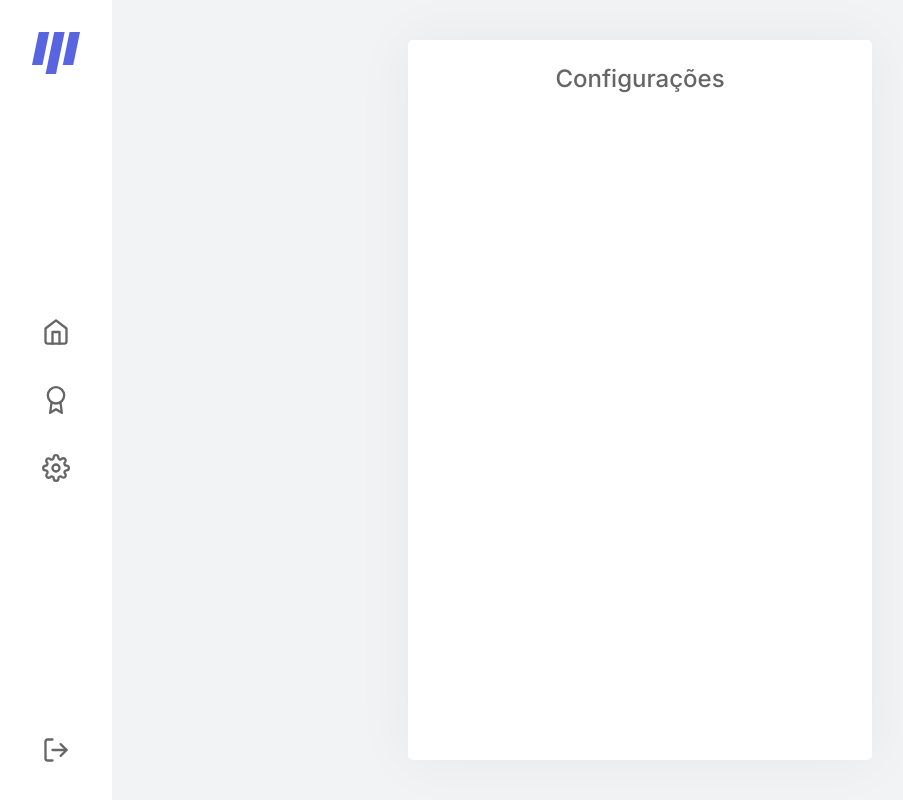
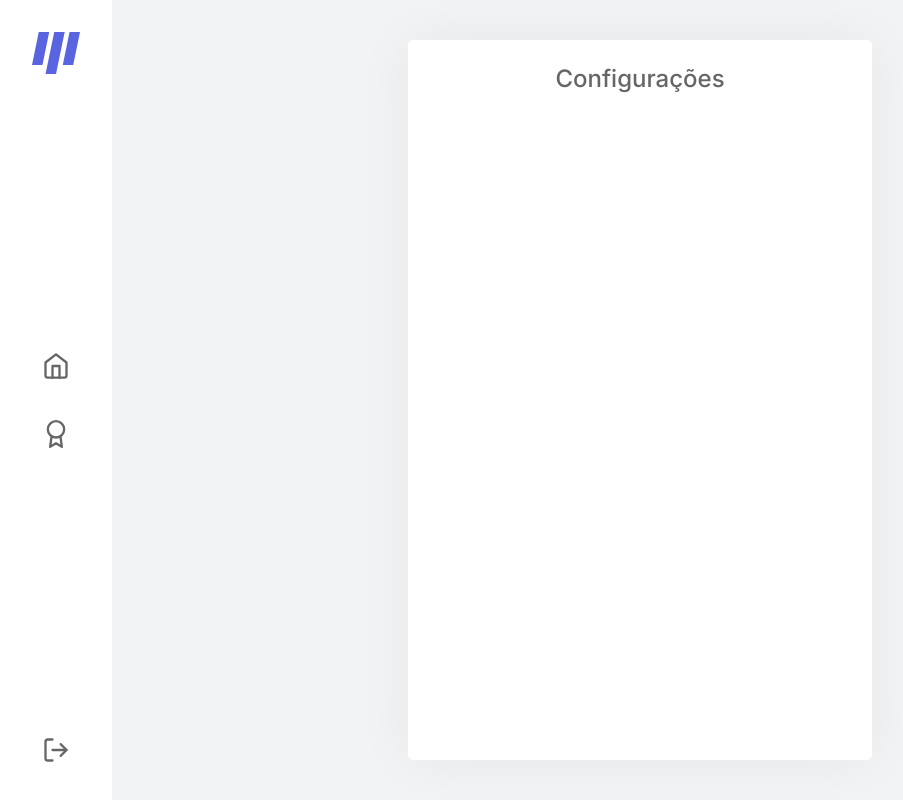
Before and after one commit to HMDarkFir3/moveit, a Next.js app: page /settings in a window 1280 px wide. Shown: the whole page, without its empty margins (0-903 px from the left). Built offline with nearby package versions, Linux system fonts and the light colour scheme.

Commit message:
host project

```diff
--- a/src/components/SideBar.tsx
+++ b/src/components/SideBar.tsx
@@ -33,12 +33,6 @@ export function SideBar() {
             <FiAward size={28} color="#666666" />
           </Link>
         </li>
-
-        <li className={router.pathname == "/home" ? styles.menuActive : ""}>
-          <Link href="/settings">
-            <FiSettings size={28} color="#666666" />
-          </Link>
-        </li>
       </ul>
 
       <div className={styles.logout}>
```
Also changed, not shown: src/components/dist/SideBar.js (deleted).
